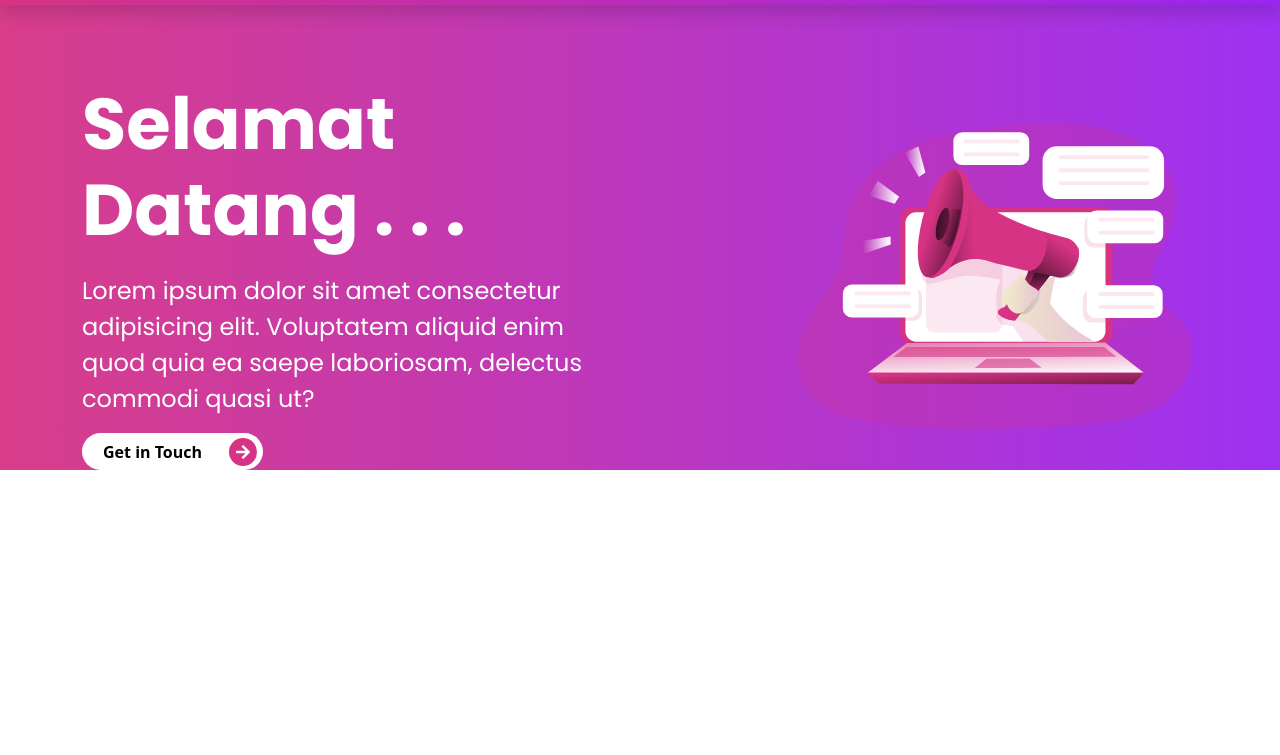
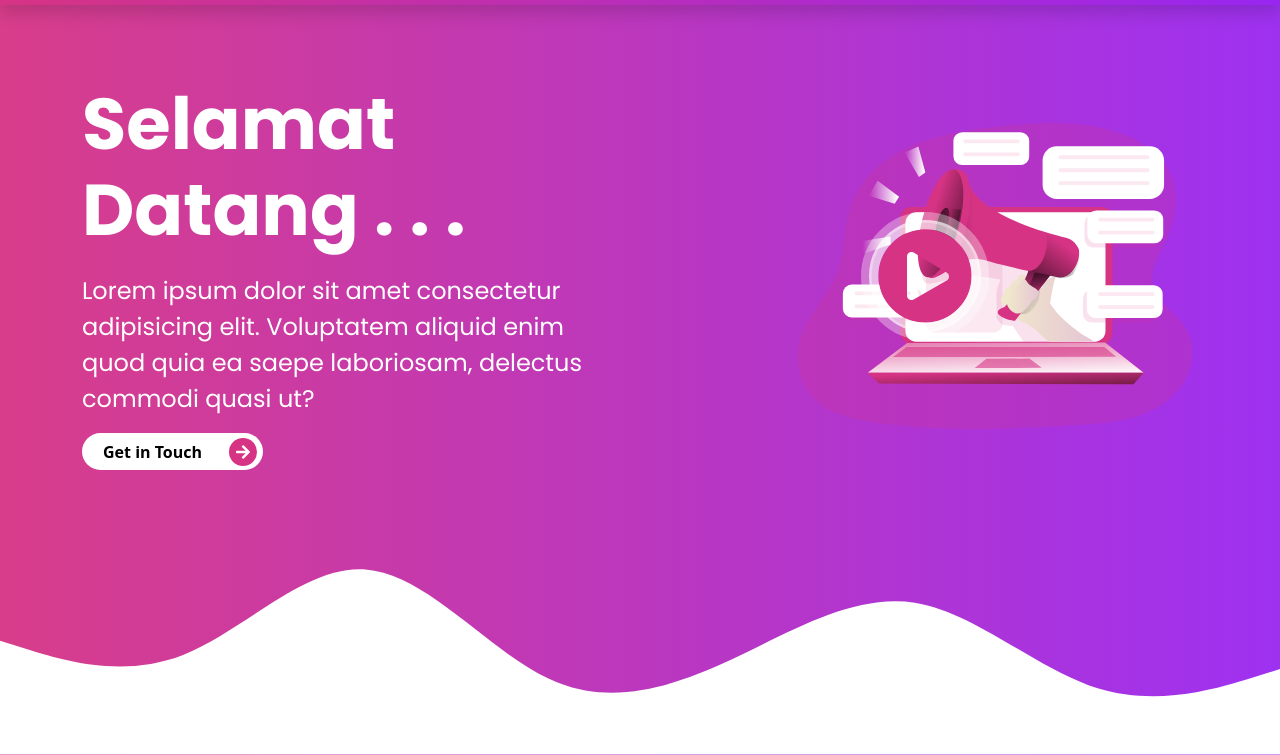
Before and after one commit to djanoer/portfolio-bootstrap-v5-sass, a website: page index.html in a window 1280 px wide. Shown: the part 79-834 px from the top of the page. Before the commit the page ends 800 px from the top, so only its background shows below. Drawn offline with Linux system fonts and the light colour scheme.

Commit message:
membuat animasi button play pada section intro

```diff
--- a/index.html
+++ b/index.html
@@ -83,11 +83,20 @@
                 <div class="col-md-6 intros text-end">
                     <div class="video-box">
                         <img src="images/arts/Intro-Marketing _Monochromatic.svg" alt="video illustration" class="img-fluid">
+                        <a href="#" class="position-absolute top-50 start-50 translate-middle">
+                          <span>
+                            <i class="fas fa-play-circle"></i>
+                          </span>
+                          <span class="border-animation border-animation--border-1"></span>
+                          <span class="border-animation border-animation--border-2"></span>
+                        </a>
                     </div>
                 </div>
                 <!-- End the content for the video -->
+
             </div>
         </div>
+        <svg xmlns="http://www.w3.org/2000/svg" viewBox="0 0 1440 320"><path fill="#ffffff" fill-opacity="1" d="M0,192L34.3,202.7C68.6,213,137,235,206,208C274.3,181,343,107,411,112C480,117,549,203,617,234.7C685.7,267,754,245,823,213.3C891.4,181,960,139,1029,149.3C1097.1,160,1166,224,1234,245.3C1302.9,267,1371,245,1406,234.7L1440,224L1440,320L1405.7,320C1371.4,320,1303,320,1234,320C1165.7,320,1097,320,1029,320C960,320,891,320,823,320C754.3,320,686,320,617,320C548.6,320,480,320,411,320C342.9,320,274,320,206,320C137.1,320,69,320,34,320L0,320Z"></path></svg>
     </section>
     <!-- End the intro section -->
 
--- a/scss/components/_animations.scss
+++ b/scss/components/_animations.scss
@@ -0,0 +1,13 @@
+
+// PULSE BORDER (membuat animasi button play pada section intro)
+@keyframes pulse-border {
+    0% {
+        transform: scale(1);
+        opacity: 1;
+    }
+
+    100% {
+        transform: scale(1.5);
+        opacity: 0;
+    }
+}
--- a/scss/components/_mixins.scss
+++ b/scss/components/_mixins.scss
@@ -1,6 +1,14 @@
 @use '../custom' as *;
 
-// GRADIEN MIXIN
+// GRADIEN MIXIN (membuat gradien/mix)
 @mixin gradient {
     background: linear-gradient(to left, rgba($primary,0.95), rgba($secondary,0.95));
 }
+
+// ABSOLUTE CENTER (membuat tata letak button play pada section intro)
+@mixin absoluteCenter {
+    position: absolute;
+    top: 50%;
+    left: 50%;
+    transform: translate(-50%, -50%);
+}
--- a/scss/sections/_intro-section.scss
+++ b/scss/sections/_intro-section.scss
@@ -7,3 +7,41 @@
     width: 100%;
     height: 100%;
 }
+
+.intros {
+
+    .video-box {
+        position: relative;
+
+        a {
+            // @include absoluteCenter;
+
+            span {
+
+                i {
+                    font-size: 6rem;
+                    color: $secondary;
+
+                }
+            }
+        }
+    }
+}
+
+.border-animation {
+    position: absolute;
+    top: 0;
+    left: 0;
+    width: 6rem;
+    height: 6rem;
+    border: 0.55rem solid $white;
+    border-radius: 50%;
+    animation: pulse-border 1.5s linear infinite; //pulse-border dibuat di halaman _animations.scss
+
+    &--border-1 {
+        animation-delay: 1s;
+    }
+    &--border-2 {
+        animation-delay: 1.5s;
+    }
+}
```
Also changed, not shown: assets/css/style.css, 1 other file.
